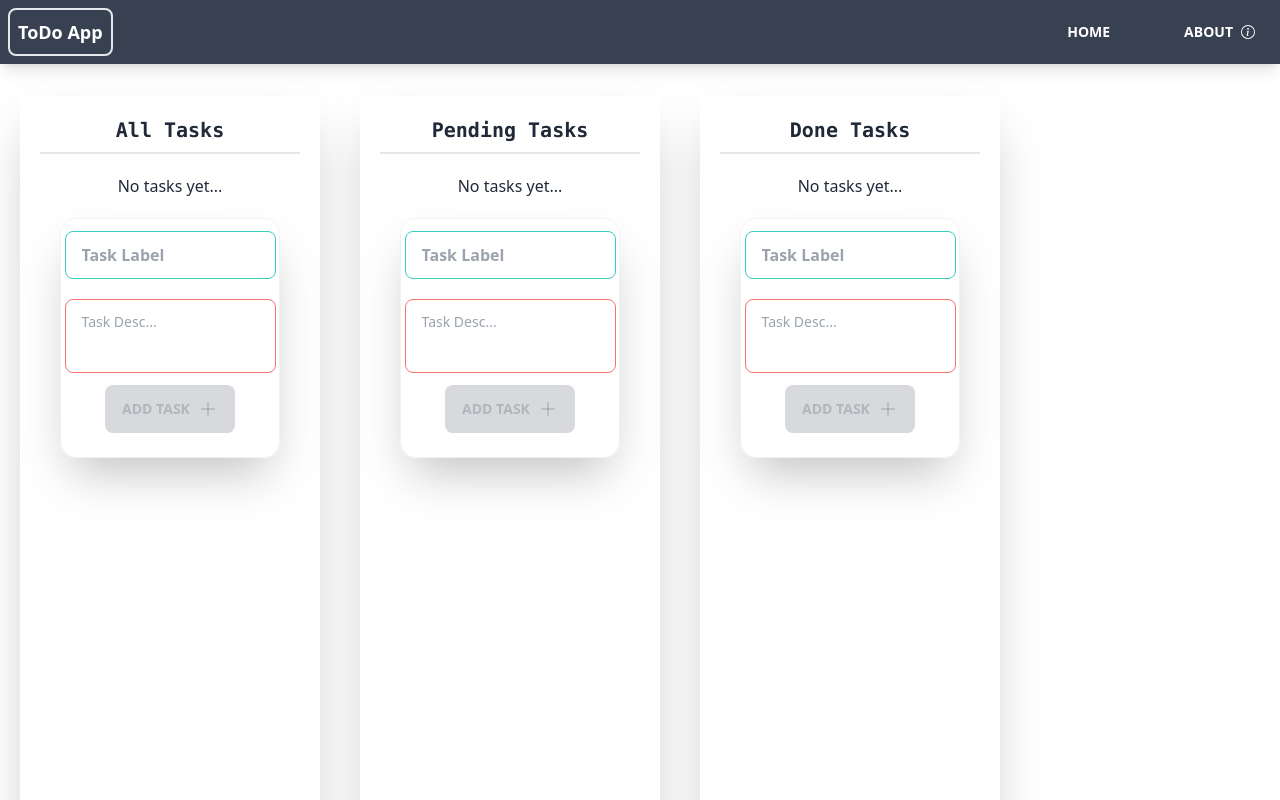
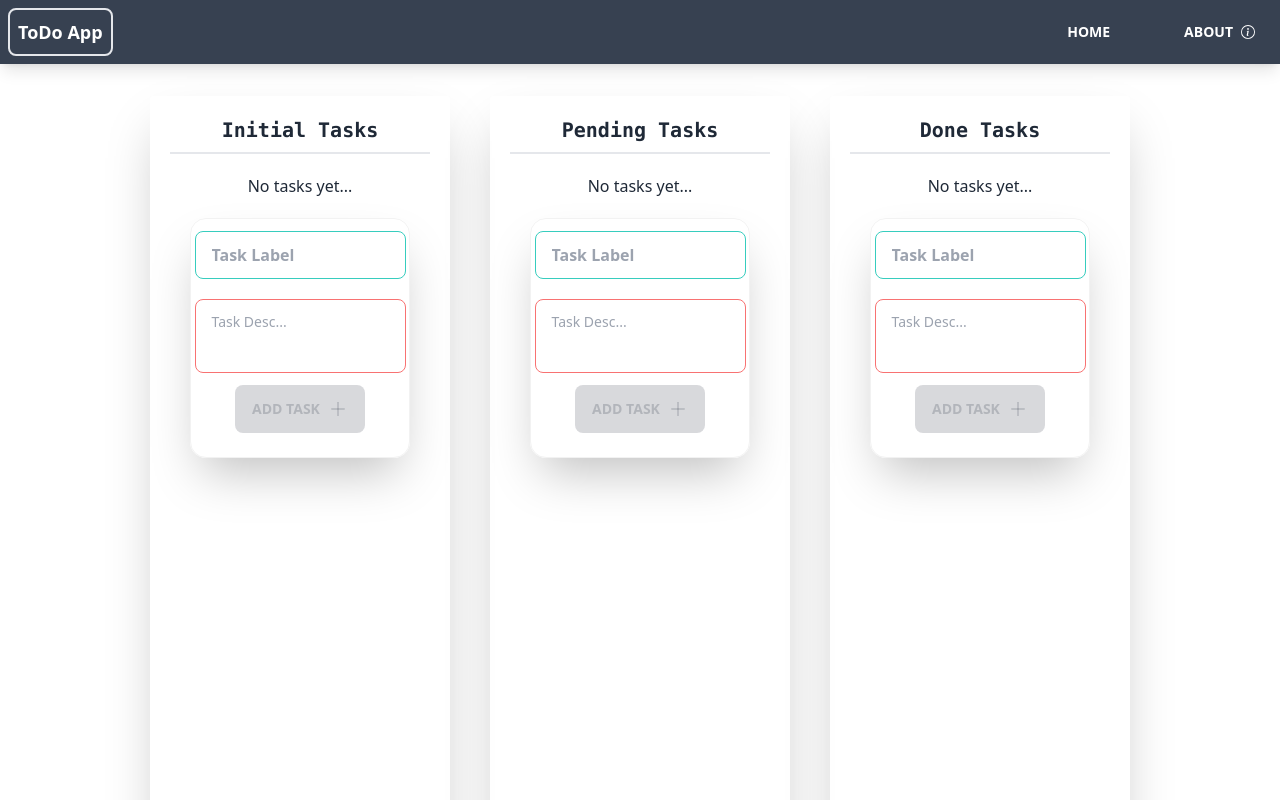
Before and after one commit to betterhell/todo-app, a React (Create React App) app: page / in a window 1280 px wide. Shown: the top 800 px of the page. Built offline with nearby package versions, Linux system fonts and the light colour scheme; the HTML template or start-up script is replaced by a standard one.

Commit message:
add another columns and fix TodoAppContext.js

```diff
--- a/src/components/Card.jsx
+++ b/src/components/Card.jsx
@@ -1,8 +1,8 @@
 import React, {useContext} from 'react';
 import todoAppContext from "../context/TodoAppContext";
 
-const Card = ({id, label, desc, date}) => {
-    const {deleteCard} = useContext(todoAppContext)
+const Card = ({columnId,id, label, desc, date}) => {
+    const {deleteTask} = useContext(todoAppContext)
 
     return (
         <div className="card m-[20px] max-w-[300px] bg-base-100 shadow-xl">
@@ -13,7 +13,7 @@ const Card = ({id, label, desc, date}) => {
                 <div className="card-actions btn-block">
                     <button className="btn btn-sm text-white text- btn-block btn-warning">Pending</button>
                     <button className="btn btn-sm text-white btn-block btn-success">Done</button>
-                    <button onClick={() => deleteCard(id)} className="btn btn-sm text-white btn-block btn-error">Delete</button>
+                    <button onClick={() => deleteTask(columnId, id)} className="btn btn-sm text-white btn-block btn-error">Delete</button>
                 </div>
                 <div className="card-body font-light text-sm text-center p-0">
                     <p>Creating: {date}</p>
--- a/src/components/Column.jsx
+++ b/src/components/Column.jsx
@@ -1,25 +1,29 @@
-import React, {useContext} from 'react';
 import PropTypes from "prop-types";
 import TaskCard from "./TaskCard";
-import TodoAppContext from "../context/TodoAppContext";
 import Card from "./Card";
 
-const Column = ({label, array}) => {
-    const {allTasks} = useContext(TodoAppContext)
-
+const Column = ({label, tasks, id}) => {
     return (
-        <>
-             <div className={`container ${allTasks.length >= 3 ? `overflow-y-scroll` : `overflow-y-hidden`} p-5 rounded shadow-2xl w-[300px] h-screen mx-5 my-5`}>
-                <div className="card-title pb-2 border-b-2 justify-center">
-                    <h3 className="font-mono">{label}</h3>
-                </div>
-                {(!allTasks || allTasks.length === 0) && (<p className="flex justify-center m-5">No tasks yet...</p>)}
-                <div className="container">
-                    {allTasks.map((task, id) => <Card array={array} key={id} label={task.label} desc={task.description} date={task.createDate}/> )}
-                </div>
-                <TaskCard />
+         <div className={`container ${tasks.length >= 3 ? `overflow-y-scroll` : `overflow-y-hidden`} p-5 rounded shadow-2xl w-[300px] h-screen mx-5 my-5`}>
+            <div className="card-title pb-2 border-b-2 justify-center">
+                <h3 className="font-mono">{label}</h3>
             </div>
-        </>
+            {(!tasks || tasks.length === 0) && (<p className="flex justify-center m-5">No tasks yet...</p>)}
+            <div className="container">
+                {tasks.map(task =>
+                    <Card
+                        id={task.id}
+                        array={task}
+                        key={task.id}
+                        columnId={id}
+                        label={task.label}
+                        desc={task.description}
+                        date={task.createDate}
+                    />
+                )}
+            </div>
+            <TaskCard columnId={id} />
+         </div>
     );
 };
 
@@ -28,7 +32,7 @@ Column.defaultProps = {
 }
 
 Column.propTypes = {
-    label: PropTypes.string,
+    label: PropTypes.string
 }
 
 
--- a/src/components/TaskCard.jsx
+++ b/src/components/TaskCard.jsx
@@ -1,27 +1,48 @@
-import React from 'react';
+import React, {useContext, useState} from 'react';
 import {AiOutlinePlus} from "react-icons/ai";
-import {useContext} from "react";
-import TodoAppContext from "../context/TodoAppContext"
+import todoAppContext from "../context/TodoAppContext";
 
-const TaskCard = () => {
-    const {addTask, textAllLabel, textAllDesc, changeDesc, changeLabel} = useContext(TodoAppContext)
+const TaskCard = ({columnId}) => {
+    const {addTask} = useContext(todoAppContext)
+
+    const [textLabel, setTextLabel] = useState("")
+    const [textDesc, setTextDesc] = useState("")
+
+    const changeLabel = (e) => {
+        setTextLabel(e.target.value)
+    }
+
+    const changeDesc = (e) => {
+        setTextDesc(e.target.value)
+    }
+
+    const createTask = () => {
+        addTask(columnId,textLabel,textDesc)
+        setTextLabel("")
+        setTextDesc("")
+    }
+
+    const isDisabled = !textLabel.trim() && !textDesc.trim()
+
 
     return (
         <>
             <div className="card card-bordered h-fit items-center p-3 m-5 shadow-2xl">
                 <div className="form-control">
                     <div className="card-title mb-5">
-                        <input onChange={changeLabel} value={textAllLabel} type="text" placeholder="Task Label" className="input input-bordered input-accent w-full max-w-xs" />
+                        <input onChange={changeLabel} value={textLabel} type="text" placeholder="Task Label" className="input input-bordered input-accent w-full max-w-xs" />
                     </div>
 
                     <div className="card-body p-0 w-full">
-                        <textarea onChange={changeDesc} value={textAllDesc} className="resize-none textarea textarea-error" placeholder="Task Desc..."></textarea>
+                        <textarea onChange={changeDesc} value={textDesc} className="resize-none textarea textarea-error" placeholder="Task Desc..."></textarea>
                     </div>
                 </div>
+
                 <div className="card-actions justify-center m-3">
-                    {(textAllLabel && textAllDesc).trim() === ""
-                        ? <button disabled={true} onClick={addTask}  className="btn btn-disabled gap-2 hover:btn-error  hover:text-white">Add task <AiOutlinePlus  size="20" /></button>
-                        : <button onClick={addTask} className="btn btn-active gap-2 hover:btn-error  hover:text-white">Add task <AiOutlinePlus  size="20" /></button> }
+                     <button
+                         disabled={isDisabled}
+                         onClick={() => createTask()}
+                         className={`btn ${isDisabled && "btn-disabled" } gap-2 hover:btn-error  hover:text-white`}>Add task <AiOutlinePlus  size="20" /></button>
                 </div>
             </div>
              </>
--- a/src/components/data/columnList.js
+++ b/src/components/data/columnList.js
@@ -2,17 +2,20 @@ import {allTasksList} from "./allTasksList";
 import {pendingTasksList} from "./pendingTasksList";
 import {doneTasksList} from "./doneTasksList";
 
-export const columnList = [
+export const initialColumns = [
     {
-        columnName: "All Tasks",
-        columnArray: allTasksList,
+        name: "Initial Tasks",
+        items: allTasksList,
+        id: 1
     },
     {
-        columnName: "Pending Tasks",
-        columnArray: pendingTasksList,
+        name: "Pending Tasks",
+        items: pendingTasksList,
+        id: 2,
     },
     {
-        columnName: "Done Tasks",
-        columnArray: doneTasksList,
+        name: "Done Tasks",
+        items: doneTasksList,
+        id: 3,
     },
 ]
--- a/src/context/TodoAppContext.js
+++ b/src/context/TodoAppContext.js
@@ -1,49 +1,45 @@
 import {createContext, useState} from "react";
-import {allTasksList} from "../components/data/allTasksList";
+import {initialColumns} from "../components/data/columnList";
+import { v4 as uuidv4 } from 'uuid';
 
 const TodoAppContext = createContext()
 
 export const TodoProvider = ({children}) => {
-    const [allTasks, setAllTasks] = useState(allTasksList)
-    const [textAllLabel, setTextAllLabel] = useState("")
-    const [textAllDesc, setTextAllDesc] = useState("")
+    const [columns, setColumns] = useState(initialColumns)
 
-    const addTask = () => {
+    const addTask = (columnId, label, description) => {
         const currentDate = new Date().toLocaleString()
 
         const newTask = {
-            label: textAllLabel,
-            description: textAllDesc,
+            id: uuidv4(),
+            label,
+            description,
             createDate: currentDate
         }
 
-        setAllTasks([...allTasks, newTask])
-        setTextAllLabel("")
-        setTextAllDesc("")
+        setColumns((prev) => {
+            const columnIndex = prev.findIndex(item => item.id === columnId)
+            const newColumns = [...prev]
+            newColumns[columnIndex].items = [...newColumns[columnIndex].items, newTask]
+            return newColumns
+        })
     }
 
-    const deleteCard = (id) => {
+    const deleteTask = (columnId, taskId) => {
         if (window.confirm('Are you sure you want to delete?')) {
-            setAllTasks(allTasks.filter((item) => item.id !== id))
+            setColumns((prev) => {
+                const columnIndex = prev.findIndex(item => item.id === columnId)
+                const newColumns = [...prev]
+                newColumns[columnIndex].items = newColumns[columnIndex].items.filter((task) => taskId !== task.id)
+                return newColumns
+            })
         }
     }
 
-    const changeLabel = (e) => {
-        setTextAllLabel(e.target.value)
-    }
-
-    const changeDesc = (e) => {
-        setTextAllDesc(e.target.value)
-    }
-
     return <TodoAppContext.Provider value={{
-        allTasks,
-        textAllLabel,
-        textAllDesc,
+        columns,
         addTask,
-        changeDesc,
-        changeLabel,
-        deleteCard,
+        deleteTask,
     }}>
         {children}
     </TodoAppContext.Provider>
--- a/src/pages/MainPage.jsx
+++ b/src/pages/MainPage.jsx
@@ -1,11 +1,20 @@
-import React from 'react';
+import React, {useContext} from 'react';
 import Column from "../components/Column";
-import {columnList} from "../components/data/columnList";
+import todoAppContext from "../context/TodoAppContext";
 
 const MainPage = () => {
+    const {columns} = useContext(todoAppContext)
+
     return (
-        <div className="flex">
-            {columnList.map((column,id) => <Column key={id} label={column.columnName} array={column.columnArray} /> )}
+        <div className="flex justify-center">
+            {columns.map(column =>
+                <Column
+                    id={column.id}
+                    key={column.id}
+                    label={column.name}
+                    tasks={column.items}
+                />
+            )}
         </div>
     );
 };
```
